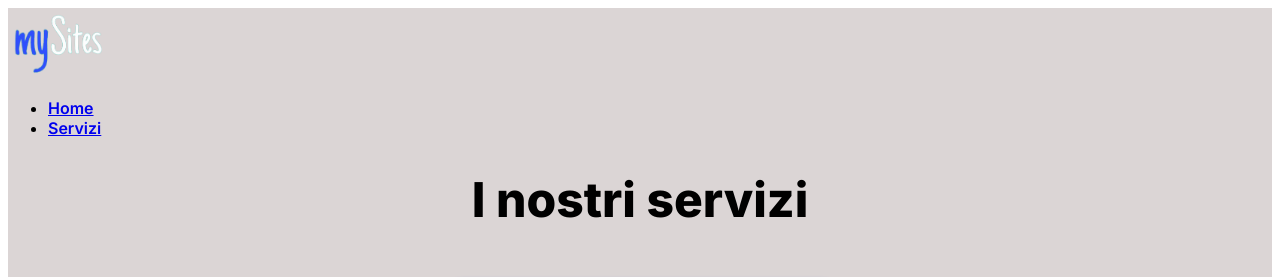
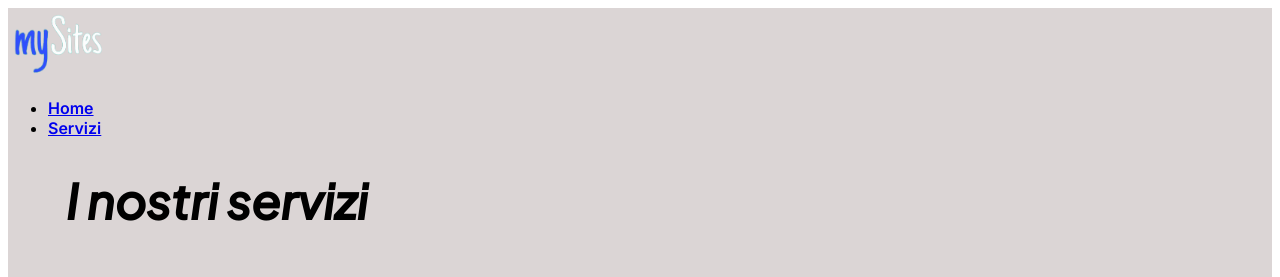
Before and after one commit to andreock/Mysites-Website, a SvelteKit app: page /servizi in a window 1280 px wide. Shown: the top 277 px of the page. Built offline with nearby package versions, Linux system fonts and the light colour scheme.

Commit message:
page servizi: Redesign

```diff
--- a/src/routes/servizi/+page.svelte
+++ b/src/routes/servizi/+page.svelte
@@ -1,13 +1,13 @@
 <script>
+	import Servizio from '$lib/Servizio.svelte';
+</script>
 
-	import Servizio from "$lib/Servizio.svelte";
-
-</script>
 <center>
 	<h1 class="title" id="servizi">I nostri servizi</h1>
 	<br />
-
-	<div class="grid xl:grid-cols-3 sm:grid-cols-2 md:grid-cols-2 gap-4">
+	<br />
+	<br />
+	<div class="grid xl:grid-cols-4 sm:grid-cols-2 md:grid-cols-2 gap-4">
 		<div>
 			<Servizio
 				titolo="Creazione siti web"
@@ -57,7 +57,8 @@
 		<div>
 			<Servizio
 				titolo="Server Minecraft"
-				descrizione="Hai bisogno di un server Minecraft? Offriamo server MC controllabili via interfaccia web e anti-DDoS."				image="https://play-lh.googleusercontent.com/VSwHQjcAttxsLE47RuS4PqpC4LT7lCoSjE7Hx5AW_yCxtDvcnsHHvm5CTuL5BPN-uRTP"
+				descrizione="Hai bisogno di un server Minecraft? Offriamo server MC controllabili via interfaccia web e anti-DDoS."
+				image="https://play-lh.googleusercontent.com/VSwHQjcAttxsLE47RuS4PqpC4LT7lCoSjE7Hx5AW_yCxtDvcnsHHvm5CTuL5BPN-uRTP"
 				link="/mc"
 			/>
 		</div>
@@ -76,9 +77,12 @@
 </center>
 
 <style>
-    @import url('https://fonts.googleapis.com/css2?family=Inter:wght@800&display=swap');	.title {
-            font-family: 'Inter', sans-serif;
-            font-size: 3em;
-            font-weight: 800;
-        }
-    </style>
+	@import url('https://fonts.googleapis.com/css2?family=Plus+Jakarta+Sans:ital,wght@1,500&display=swap');
+	.title {
+		font-family: 'Plus Jakarta Sans', sans-serif;
+		font-size: 3em;
+		font-weight: 800;
+		text-align: left;
+		padding-left: 1.2em;
+	}
+</style>
```
